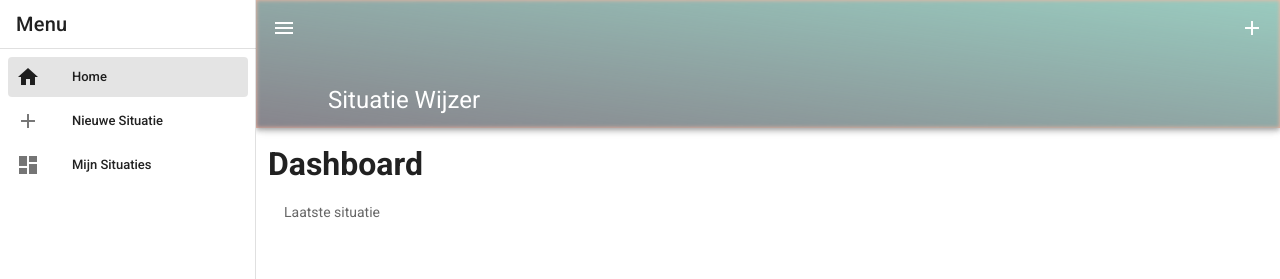
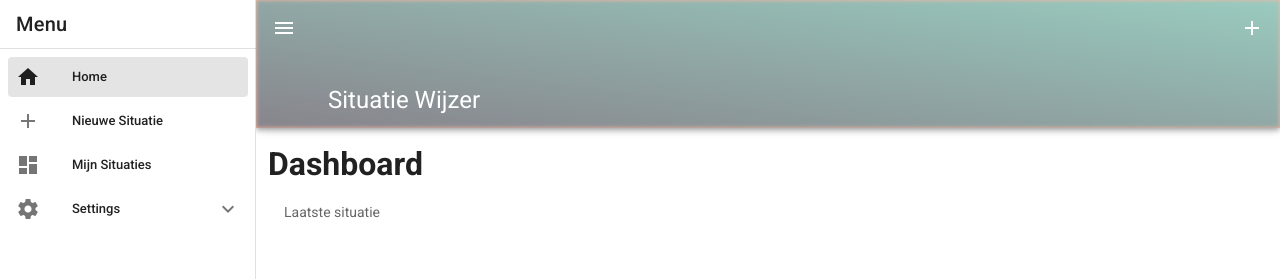
Before and after one commit to MrTieGuy06/SituatieWijzer, a Vue app: page /#/ in a window 1280 px wide. Shown: the top 279 px of the page. Built offline with nearby package versions, Linux system fonts and the light colour scheme.

Commit message:
Added settings group

```diff
--- a/src/App.vue
+++ b/src/App.vue
@@ -39,6 +39,36 @@
           </v-list-item-content>
 
         </v-list-item>
+
+        <v-list-group
+        v-for="item in menuGroups" :key="item.title"
+        :prepend-icon="item.icon"
+        >
+          <template v-slot:activator>
+            <v-list-item-title>{{item.title}}</v-list-item-title>
+          </template>
+
+          <v-list-item v-for="subItem in item.items" :key="subItem.title" :to="subItem.to" link>
+
+          <v-list-item-icon>
+
+            <v-icon>
+              {{ subItem.icon }}
+            </v-icon>
+
+          </v-list-item-icon>
+
+          <v-list-item-content>
+
+            <v-list-item-title>
+              {{ subItem.title }}
+            </v-list-item-title>
+
+          </v-list-item-content>
+
+        </v-list-item>
+
+        </v-list-group>
 
       </v-list>
 
@@ -96,7 +126,17 @@
         { title: 'Home', icon: 'mdi-home', to: '/' },
         { title: 'Nieuwe Situatie', icon: 'mdi-plus', to: '/nieuwe-situatie' },
         { title: 'Mijn Situaties', icon: 'mdi-view-dashboard', to: '/mijn-situaties' },
-        //{ title: 'Mijn Voortgang', icon: 'mdi-calendar', to: '/mijn-voortgang'},
+        //{ title: 'Mijn Voortgang', icon: 'mdi-chart-timeline-variant', to: '/mijn-voortgang'},
+      ],
+      menuGroups:[
+        {
+          title: 'Settings',
+          icon: 'mdi-cog',
+          items: [
+            //{ title: 'Mijn gegevens', icon: 'mdi-account', to: '/' },
+            { title: 'Situatie-opties', icon: 'mdi-format-align-left', to: 'situatie-opties' }
+          ]
+        }
       ]
     }),
   }
--- a/src/router/index.js
+++ b/src/router/index.js
@@ -5,6 +5,7 @@ import SituatieView from '../views/SituatieView.vue'
 import NieuweSituatieView from '../views/NieuweSituatieView.vue'
 import MijnSituatiesView from '../views/MijnSituatiesView.vue'
 import VoortgangView from '../views/VoortgangView.vue'
+import SituatieOptiesView from '../views/opties/SituatieOptiesView.vue'
 
 Vue.use(VueRouter)
 
@@ -34,6 +35,11 @@ const routes = [
     path: '/mijn-voortgang',
     name: 'mijn-voortgang',
     component: VoortgangView
+  },
+  {
+    path: '/situatie-opties',
+    name: 'situatie-opties',
+    component: SituatieOptiesView
   }
 ]
 
--- a/src/views/NieuweSituatieView.vue
+++ b/src/views/NieuweSituatieView.vue
@@ -6,7 +6,7 @@
             Nieuwe Situatie
         </h1>
 
-        <v-text-field label="Situatie titel" autofocus required v-model="situatieTitel" :rules="[() => !!situatieTitel || 'Dit veld is verplicht']" />
+        <v-text-field label="Situatie titel" required v-model="situatieTitel" :rules="[() => !!situatieTitel || 'Dit veld is verplicht']" />
 
         <span v-show="!hideButtons" class="grey--text text--darken-1">
             Toevoegen:
@@ -44,7 +44,7 @@
 
             <v-row>
 
-                <v-textarea outlined name="input-7-4" :label="k.soort" v-model="k.waarde" auto-grow no-resize autofocus :rules="[() => !!k.waarde || '']">
+                <v-textarea outlined name="input-7-4" :label="k.soort" v-model="k.waarde" auto-grow no-resize :rules="[() => !!k.waarde || '']">
 
                     <v-icon slot="append" @click="k.stemming='negatief'" v-if="k.stemming==='positief'" color="green">
                         mdi-emoticon-happy-outline
--- /dev/null
+++ b/src/views/opties/SituatieOptiesView.vue
@@ -0,0 +1,9 @@
+<template>
+  <v-container>
+    <v-checkbox label="Gedachten" value="true" disabled/>
+    <v-checkbox label="Emoties" value="true" disabled/>
+    <v-checkbox label="Acties" value="true" disabled/>
+    <v-checkbox label="Sensaties" />
+    <v-checkbox label="Gevolgen (in mijzelf en buiten)" />
+  </v-container>
+</template>
```
